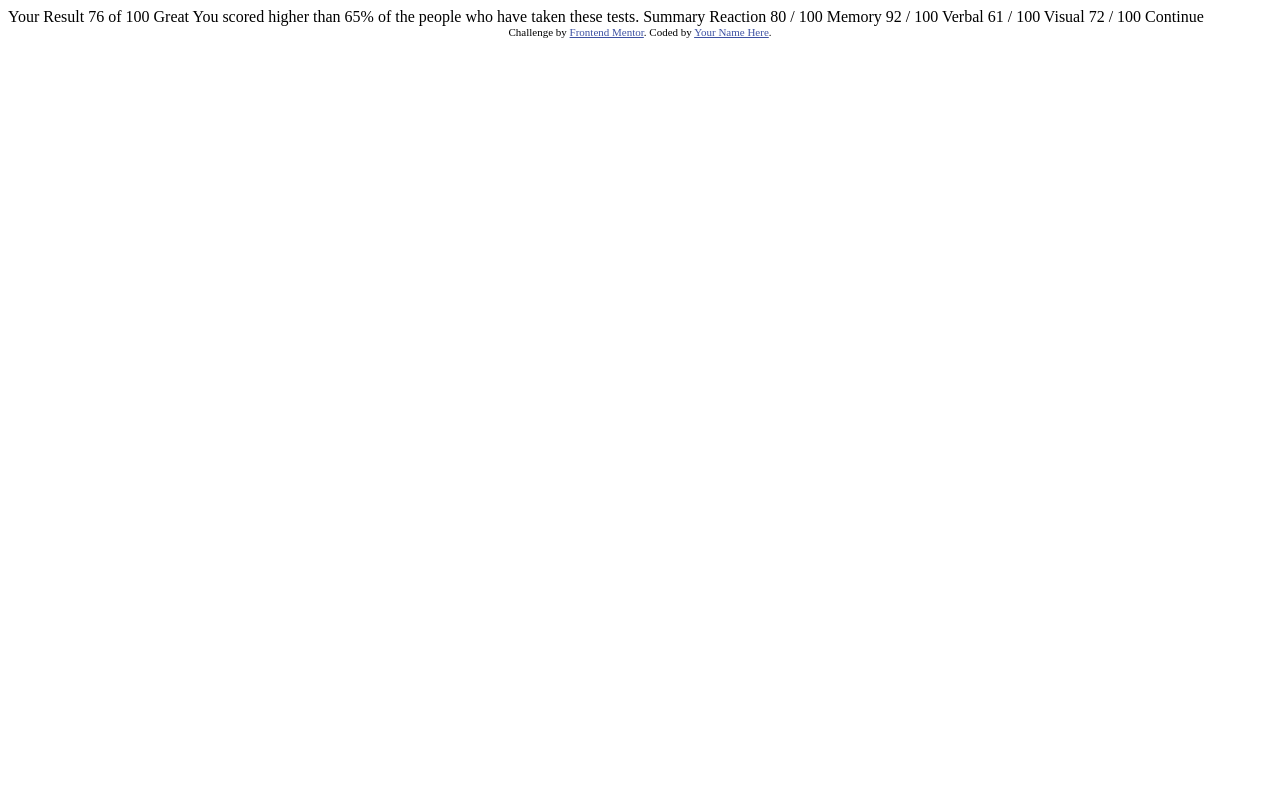
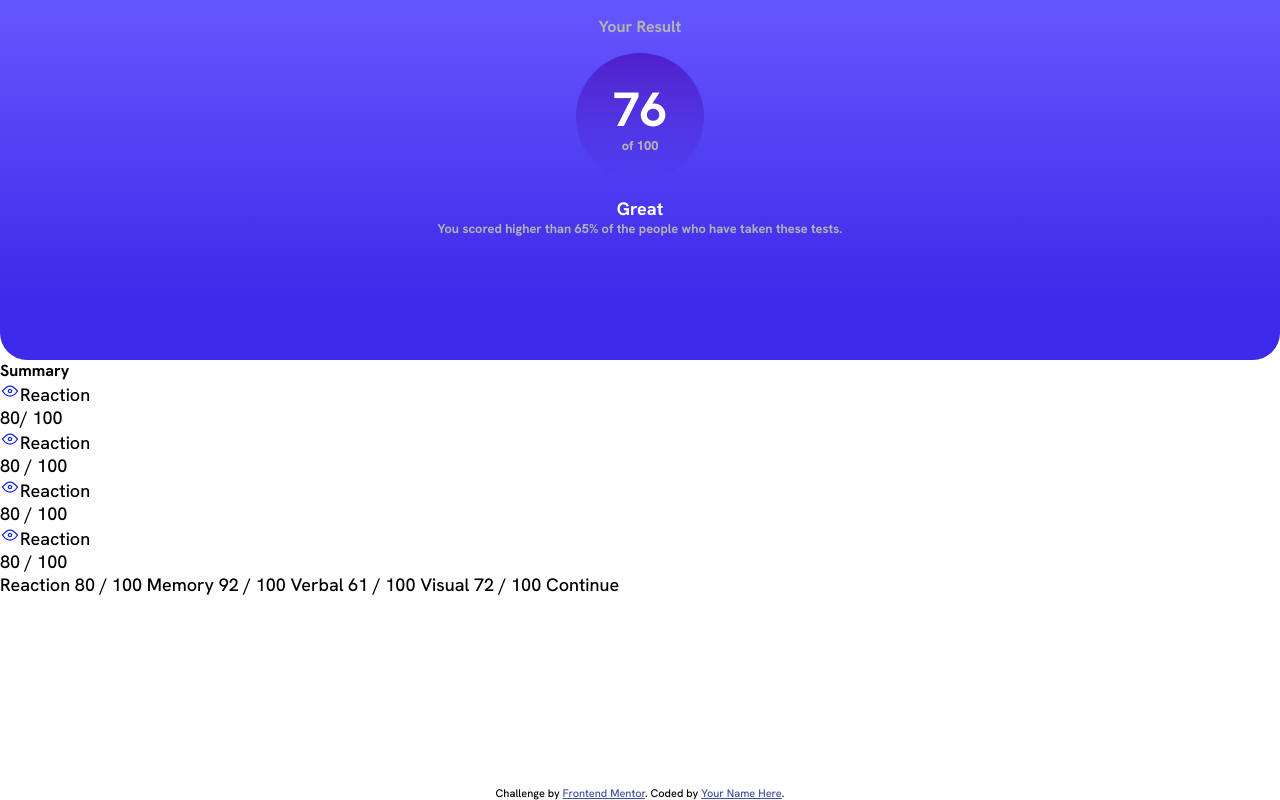
Before and after one commit to mano-coder/Results-Summary-Component, a plain HTML site: page index.html in a window 1280 px wide. Drawn offline with Linux system fonts and the light colour scheme.

Commit message:
add files

```diff
--- a/index.html
+++ b/index.html
@@ -1,47 +1,74 @@
-<!DOCTYPE html>
+<!doctype html>
 <html lang="en">
-<head>
-  <meta charset="UTF-8">
-  <meta name="viewport" content="width=device-width, initial-scale=1.0"> <!-- displays site properly based on user's device -->
+  <head>
+    <meta charset="UTF-8" />
+    <meta name="viewport" content="width=device-width, initial-scale=1.0" />
+    <link
+      rel="icon"
+      type="image/png"
+      sizes="32x32"
+      href="./assets/images/favicon-32x32.png"
+    />
+    <title>Frontend Mentor | Results summary component</title>
+    <link rel="stylesheet" href="styles.css" />
+  </head>
 
-  <link rel="icon" type="image/png" sizes="32x32" href="./assets/images/favicon-32x32.png">
+  <body>
+    <header id="result-section">
+      <h2>Your Result</h2>
+      <div id="result-circle">
+        <p><span id="result">76</span>of 100</p>
+      </div>
+      <div class="description">
+        <p id="desc-title">Great</p>
+        <p id="desc-text">
+          You scored higher than 65% of the people who have taken these tests.
+        </p>
+      </div>
+    </header>
 
-  <title>Frontend Mentor | Results summary component</title>
+    <main id="summary-section">
+      <h2>Summary</h2>
 
-  <!-- Feel free to remove these styles or customise in your own stylesheet 👍 -->
-  <style>
-    .attribution { font-size: 11px; text-align: center; }
-    .attribution a { color: hsl(228, 45%, 44%); }
-  </style>
-</head>
-<body>
+      <div class="category one">
+        <p class="category-name">
+          <img src="assets/images/icon-visual.svg" />Reaction
+        </p>
+        <p class="category-score"><span class="score">80</span>/ 100</p>
+      </div>
 
-  Your Result
-  76
-  of 100
+      <div class="category second">
+        <p class="category-name">
+          <img src="assets/images/icon-visual.svg" />Reaction
+        </p>
+        <p class="category-score"><span class="score">80</span> / 100</p>
+      </div>
 
-  Great
-  You scored higher than 65% of the people who have taken these tests.
+      <div class="category three">
+        <p class="category-name">
+          <img src="assets/images/icon-visual.svg" />Reaction
+        </p>
+        <p class="category-score"><span class="score">80</span> / 100</p>
+      </div>
 
-  Summary
+      <div class="category four">
+        <p class="category-name">
+          <img src="assets/images/icon-visual.svg" />Reaction
+        </p>
+        <p class="category-score"><span class="score">80</span> / 100</p>
+      </div>
 
-  Reaction
-  80 / 100
+      Reaction 80 / 100 Memory 92 / 100 Verbal 61 / 100 Visual 72 / 100 Continue
+    </main>
 
-  Memory
-  92 / 100
-
-  Verbal
-  61 / 100
-
-  Visual
-  72 / 100
-
-  Continue
-
-  <div class="attribution">
-    Challenge by <a href="https://www.frontendmentor.io?ref=challenge" target="_blank">Frontend Mentor</a>.
-    Coded by <a href="#">Your Name Here</a>.
-  </div>
-</body>
+    <footer>
+      <div class="attribution">
+        Challenge by
+        <a href="https://www.frontendmentor.io?ref=challenge" target="_blank"
+          >Frontend Mentor</a
+        >. Coded by <a href="#">Your Name Here</a>.
+      </div>
+    </footer>
+  </body>
+  <script src="script.js"></script>
 </html>
--- /dev/null
+++ b/styles.css
@@ -0,0 +1,126 @@
+*,
+*::before,
+*::after {
+  margin: 0;
+  padding: 0;
+  box-sizing: border-box;
+}
+
+:root {
+  /* primary */
+  --light-red: hsl(0, 100%, 67%);
+  --orangey-yellow: hsl(39, 100%, 56%);
+  --green-teal: hsl(166, 100%, 37%);
+  --obalt-blue: hsl(234, 85%, 45%);
+
+  /* Gradients */
+  /*    (background)     */
+  --light-slate-blue: hsl(252, 100%, 67%);
+  --light-royal-blue: hsl(241, 81%, 54%);
+  /*     (circle)     */
+  --violet-blue: hsla(256, 72%, 46%, 1);
+  --persian-blue: hsla(241, 72%, 46%, 0);
+  /* Neutral */
+  --white: hsl(0, 0%, 100%);
+  --pale-blue: hsl(221, 100%, 96%);
+  --light-lavender: hsl(241, 100%, 89%);
+  --dark-gray-blue: hsl(224, 30%, 27%);
+}
+
+@font-face {
+  font-family: "HanKen Grotesk";
+  src:
+    url("./assets/fonts/HankenGrotesk-VariableFont_wght.ttf")
+      format("truetype-variations"),
+    url("./assets/fonts/HankenGrotesk-VariableFont_wght.ttf") format("truetype");
+  font-weight: 100 800;
+  font-style: normal;
+}
+/* 500 700 800 */
+
+body {
+  font-size: 18px;
+  font-family: "HanKen Grotesk", sans-serif;
+  font-weight: 500;
+}
+
+h2 {
+  font-size: 1rem;
+}
+
+#result-section {
+  height: 45vh;
+  background: linear-gradient(
+    0deg,
+    rgba(62, 43, 233, 1) 18%,
+    rgba(101, 87, 255, 1) 100%
+  );
+  color: var(--white);
+  text-align: center;
+  border-radius: 0 0 1.7rem 1.7rem;
+}
+
+#result-section h2 {
+  padding-top: 1rem;
+  color: hsl(0, 0%, 70%);
+}
+
+#result-circle {
+  background: linear-gradient(var(--violet-blue), var(--persian-blue));
+  border-radius: 50%;
+  height: 8rem;
+  width: 8rem;
+  margin: 1rem auto;
+  display: flex;
+  align-items: center;
+  justify-content: center;
+}
+
+#result-circle p {
+  font-size: 0.8rem;
+  color: hsl(0, 0%, 70%);
+  font-weight: 900;
+  line-height: 1.2;
+}
+
+#result {
+  font-weight: 700;
+  font-size: 3rem;
+  display: block;
+  color: hsl(0, 0%, 100%);
+}
+
+.description {
+  margin: 0 auto;
+  width: 60%;
+  font-weight: 700;
+}
+
+#desc-title {
+}
+
+#desc-text {
+  color: hsl(0, 0%, 70%);
+  font-size: 0.8rem;
+}
+
+footer {
+  position: absolute;
+  bottom: 0;
+  width: 100%;
+}
+
+.attribution {
+  font-size: 11px;
+  text-align: center;
+}
+.attribution a {
+  color: hsl(228, 45%, 44%);
+}
+
+@media (min-width: 1440px) {
+  body {
+    display: none;
+    background-color: black;
+  }
+}
```
Also changed, not shown: script.js (added).
